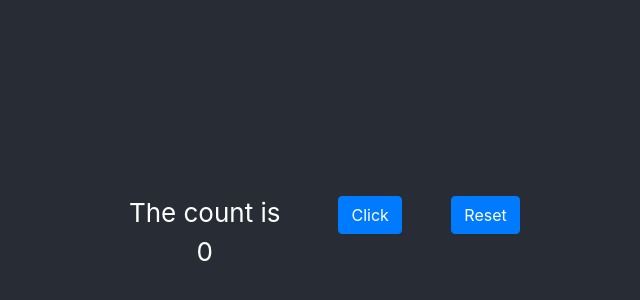
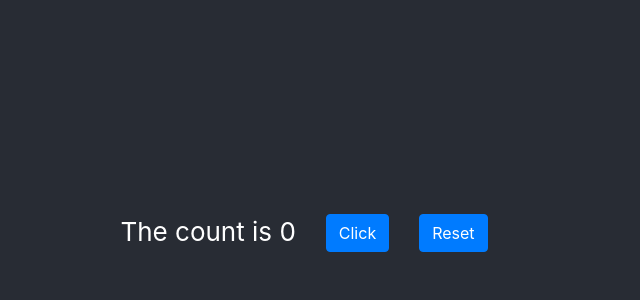
Before and after one commit to HugoCodeStar/react-state-413-Tarikdel, a React (Create React App) app: page / in a window 1280 px wide. Shown: the part 168-468 px from the top of the page, without its empty margins (336-976 px from the left). Built offline with nearby package versions, Linux system fonts and the light colour scheme.

Commit message:
Solution exo react-state avec Clicker et react-bootstrap css

```diff
--- a/src/App.js
+++ b/src/App.js
@@ -1,7 +1,6 @@
 import React from 'react';
 import './App.css';
-//import Clic from './Clic';
-import Clicker from './Clicker';
+ import Clicker from './Clicker';
 import 'bootstrap/dist/css/bootstrap.min.css';
 
 
--- a/src/Clicker.js
+++ b/src/Clicker.js
@@ -1,18 +1,25 @@
 import {useState} from 'react';
-import Button from 'react-bootstrap/Button';
+//import Button from 'react-bootstrap/Button';
+import {Button, Col, Container, Row} from "react-bootstrap";
 
 function Clicker(){
     let cpt=0;
     const [compteur, setCompteur] = useState(cpt);
 
     return (
-        <div class={'row'}>
-            <div class='col-lg-6'>The count is {compteur}{' '}</div>
-           <div class='col-lg-4'> <Button variant="primary" onClick={() => setCompteur(compteur+1)}>Click</Button>{' '}</div>
-            <div class='col-lg-2'><Button onClick={() => setCompteur(0)}>Reset</Button></div>
+        <div>
+            <Container fluid="md">
+                <Row>
 
+                    <Col md="auto">The count is {compteur}{' '} </Col>
+                    <Col md="auto"><Button onClick={() => setCompteur(compteur+1)}>Click</Button>{' '} </Col>
+                    <Col md="auto"><Button onClick={() => setCompteur(0)}>Reset</Button> </Col>
+
+                </Row>
+            </Container>
         </div>
     );
 }
 
+
 export default Clicker;
```
Also changed, not shown: src/Clic.js (deleted, +0 -18 lines).
